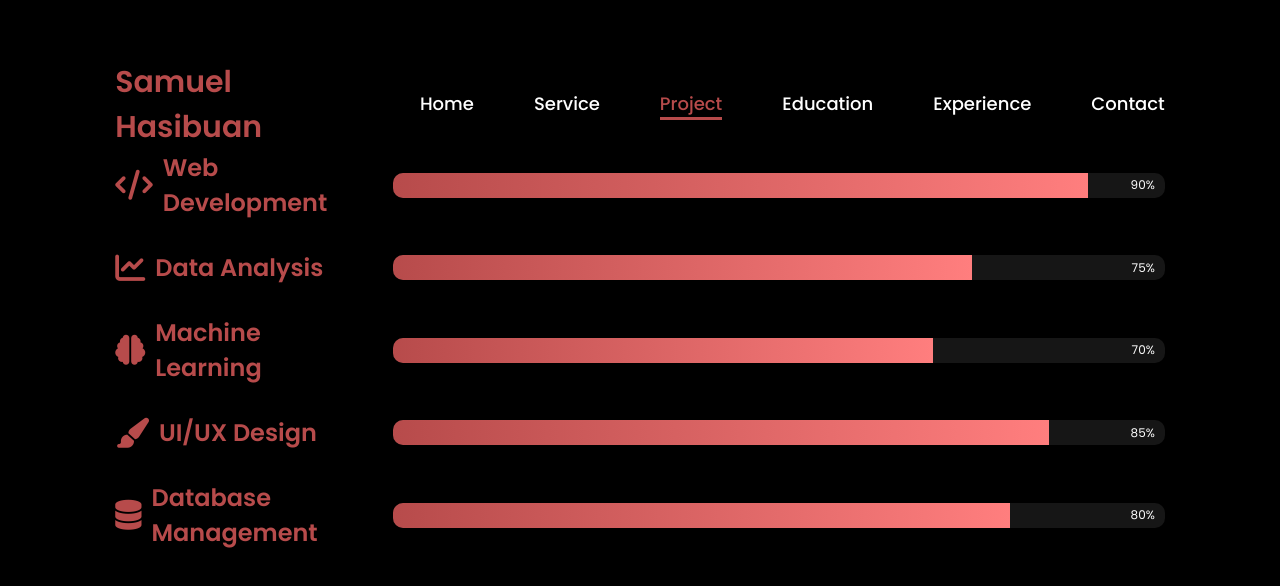
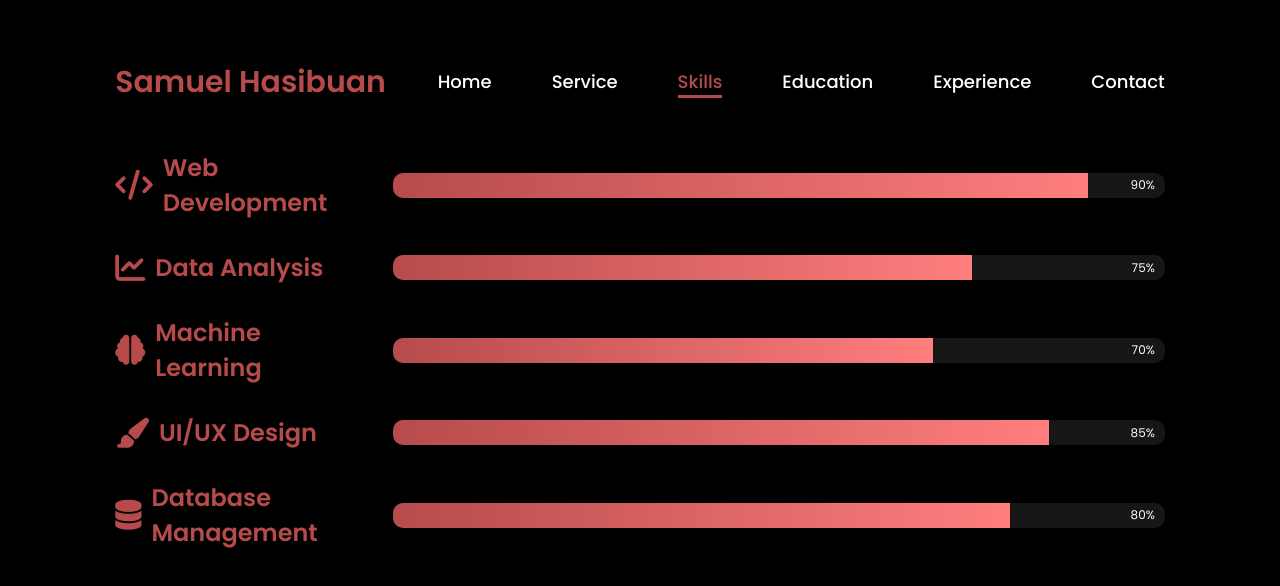
Before and after one commit to Jepersonsam/Portofolio, a plain HTML site: page skilss.html in a window 1280 px wide. Drawn offline with Linux system fonts and the light colour scheme.

Commit message:
Update skills

```diff
--- a/skilss.html
+++ b/skilss.html
@@ -177,7 +177,7 @@
         <nav>
             <a href="index.html" class="link">Home</a>
             <a href="#" class="link">Service</a>
-            <a href="#" class="active link">Project</a>
+            <a href="#" class="active link">Skills</a>
             <a href="education.html" class="link">Education</a>
             <a href="#" class="link">Experience</a>
             <a href="#" class="link">Contact</a>
```
